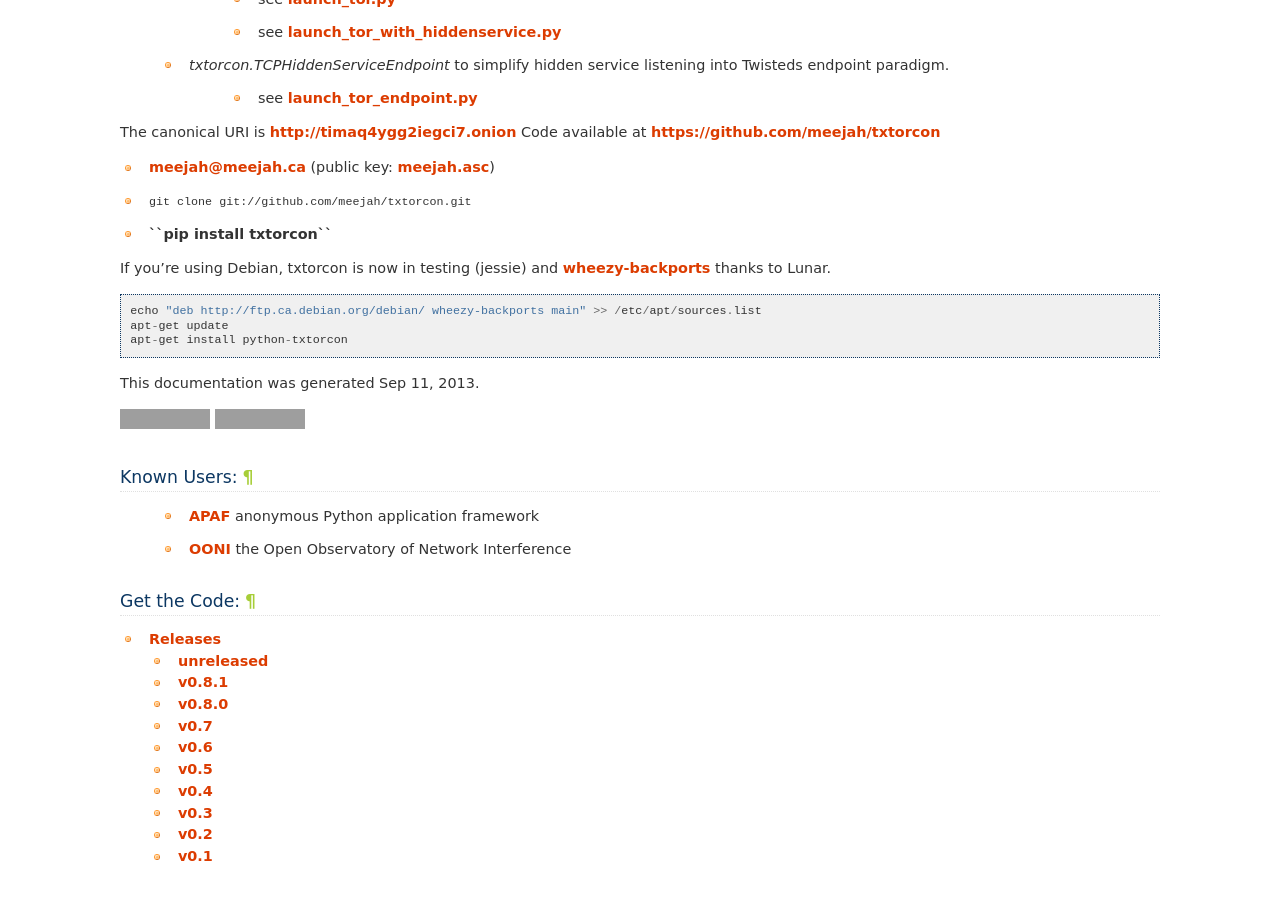
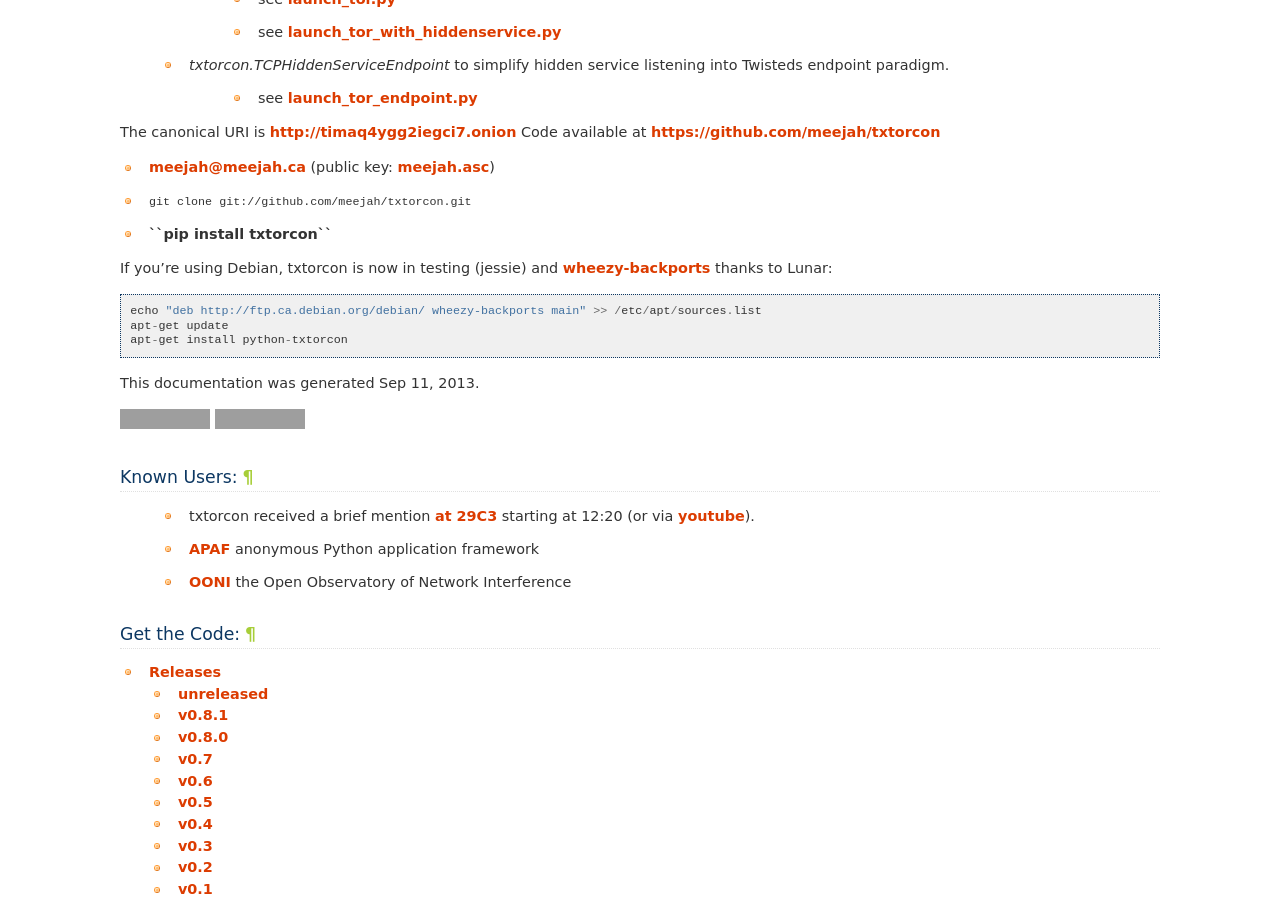
Before and after one commit to meejah/txtorcon, a Sphinx documentation site: the page built from docs/index.rst, in a window 1280 px wide and 900 px high, scrolled down 683 px. Built offline with Sphinx 7.4.7, drawn with Linux system fonts in a browser that asks for light colours; grey boxes are pictures that could not be loaded.

Commit message:
add 29c3 to main docs frontpage

```diff
--- a/docs/index.rst
+++ b/docs/index.rst
@@ -44,9 +44,7 @@
 
 If you're using Debian, txtorcon is now in testing (jessie) and
 `wheezy-backports <http://packages.debian.org/source/wheezy-backports/txtorcon>`_ thanks
-to Lunar.
-
-::
+to Lunar::
 
     echo "deb http://ftp.ca.debian.org/debian/ wheezy-backports main" >> /etc/apt/sources.list
     apt-get update
@@ -64,8 +62,10 @@
 Known Users:
 ------------
 
+ - txtorcon received a brief mention `at 29C3 <http://media.ccc.de/browse/congress/2012/29c3-5306-en-the_tor_software_ecosystem_h264.html>`_ starting at 12:20 (or via `youtube <http://youtu.be/yG2-ci95h78?t=12m27s>`_).
  - `APAF <https://github.com/globaleaks/APAF>`_ anonymous Python application framework
  - `OONI <https://ooni.torproject.org/>`_ the Open Observatory of Network Interference
+
 
 Get the Code:
 -------------
```
